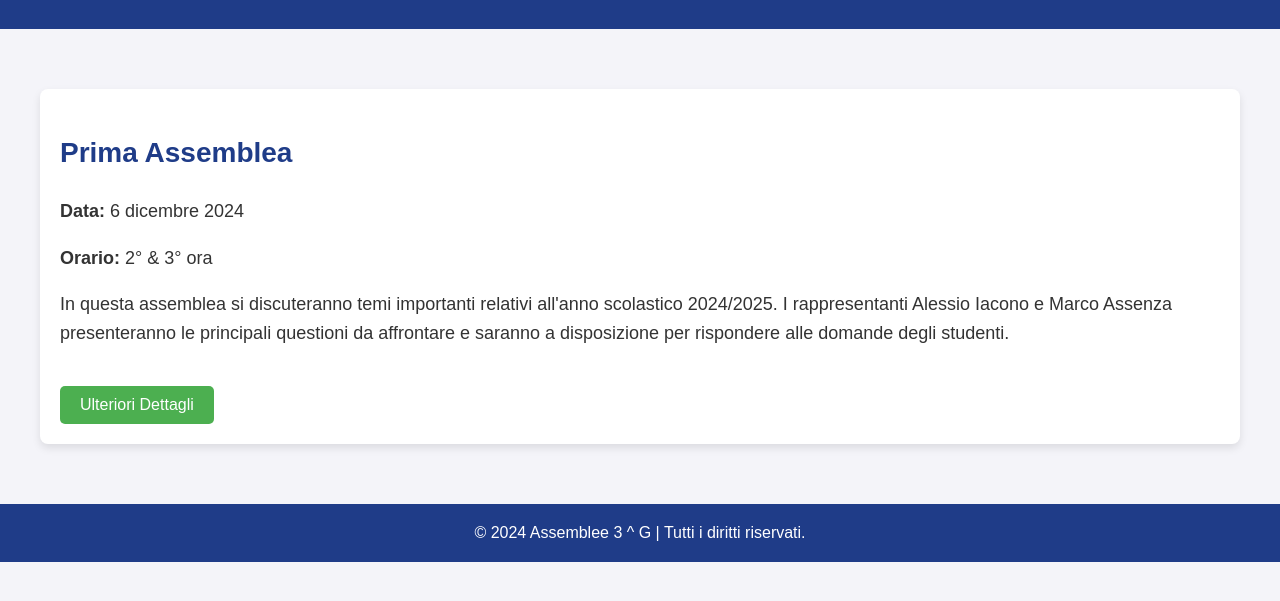
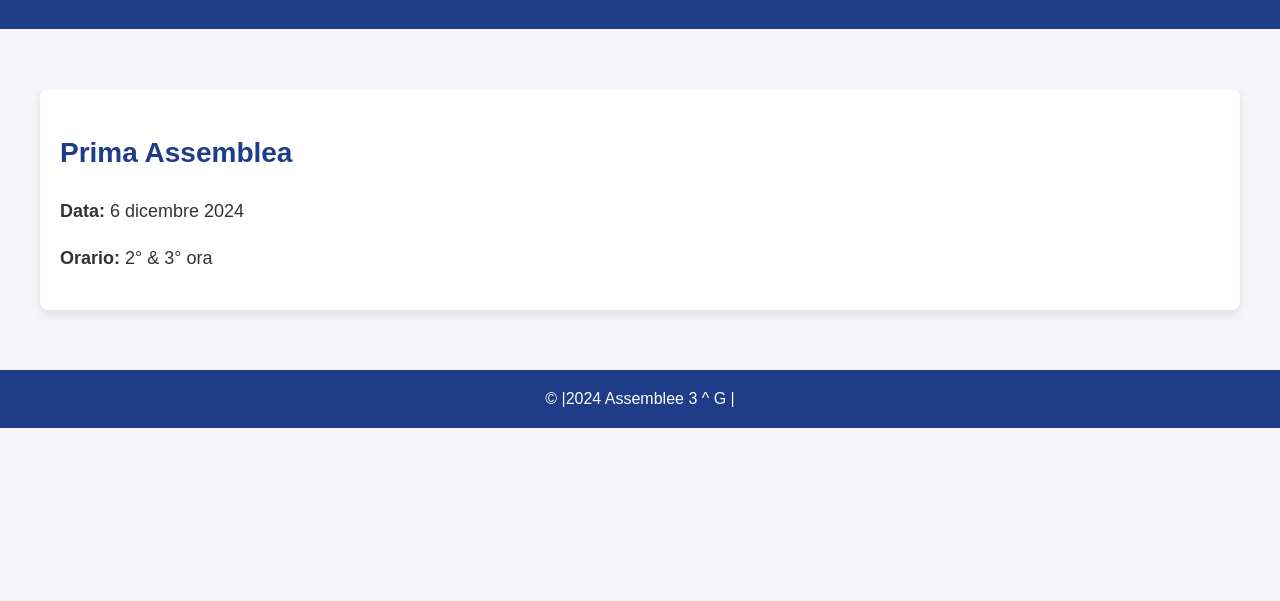
Before and after one commit to Bananita-web/Assemblee-3-G, a plain HTML site: page index.html in a window 1280 px wide. Shown: the part 141-742 px from the top of the page. Drawn offline with Linux system fonts and the light colour scheme.

Commit message:
Update index.html

```diff
--- a/index.html
+++ b/index.html
@@ -97,13 +97,11 @@
         <h3>Prima Assemblea</h3>
         <p><strong>Data:</strong> 6 dicembre 2024</p>
         <p><strong>Orario:</strong> 2° & 3° ora</p>
-        <p>In questa assemblea si discuteranno temi importanti relativi all'anno scolastico 2024/2025. I rappresentanti Alessio Iacono e Marco Assenza presenteranno le principali questioni da affrontare e saranno a disposizione per rispondere alle domande degli studenti.</p>
-        <a href="#" class="button">Ulteriori Dettagli</a>
     </div>
 </div>
 
 <footer class="footer">
-    <p>&copy; 2024 Assemblee 3 ^ G | Tutti i diritti riservati.</p>
+    <p>&copy; |2024 Assemblee 3 ^ G |</p>
 </footer>
 
 </body>
```
